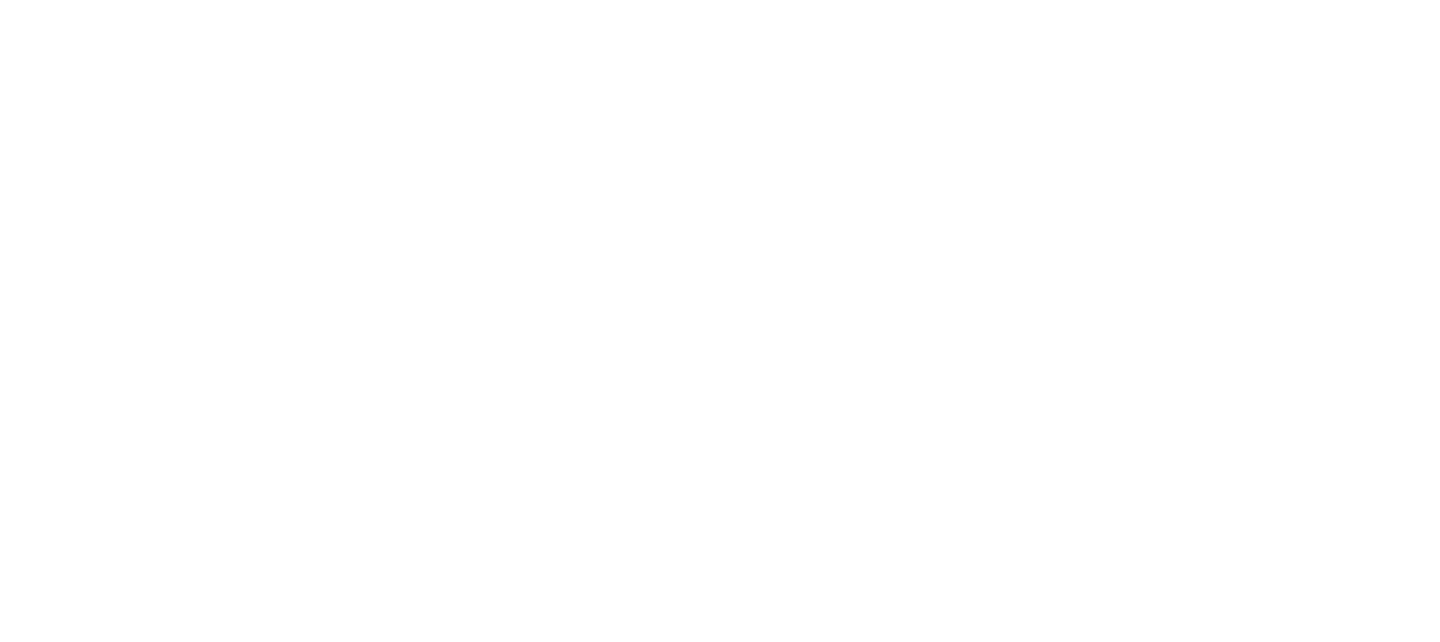
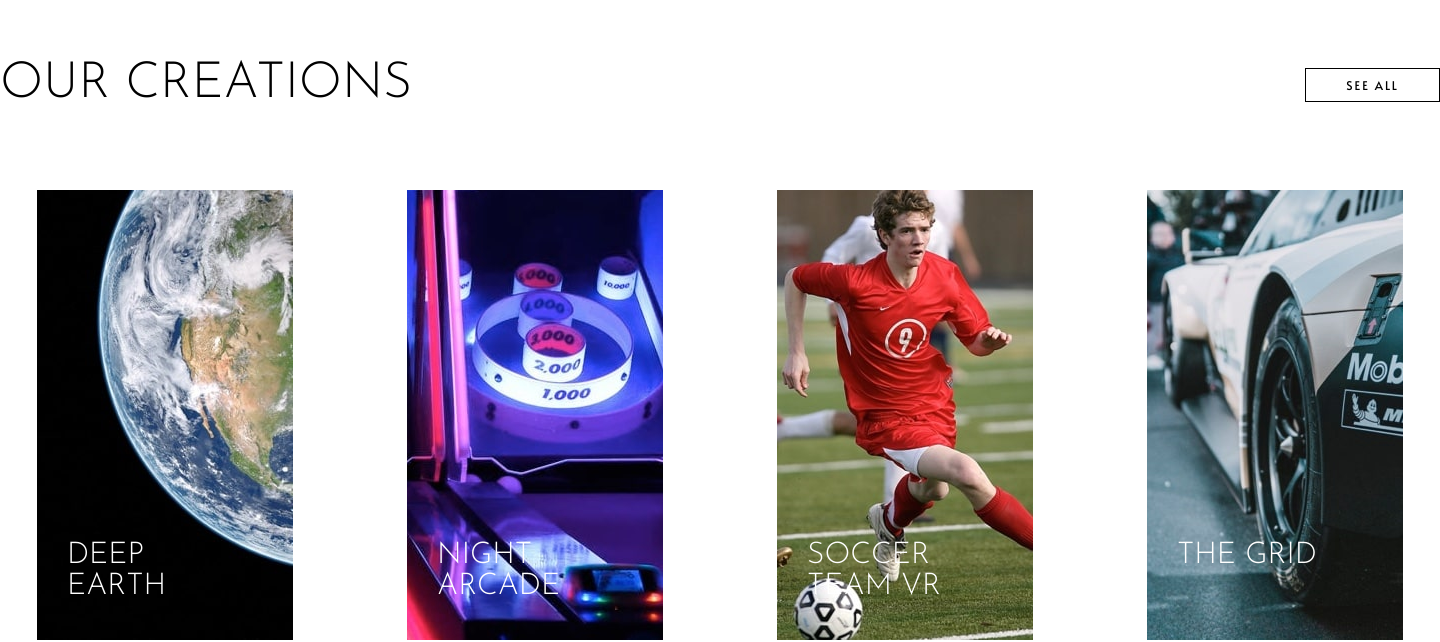
Before and after one commit to undstory/Loopstudios-landpage---Frontend-Mentor-, a React (Create React App) app: page / in a window 1280 px wide. Shown: the part 1641-2283 px from the top of the page, 1440 px wide, since content can reach past the window. Before the commit the page ends 1600 px from the top, so only its background shows below. Built offline with nearby package versions, Linux system fonts and the light colour scheme.

Commit message:
grid creations created

```diff
--- a/src/App.js
+++ b/src/App.js
@@ -4,6 +4,7 @@ import { theme } from 'themes/theme'
 import { ThemeProvider } from 'styled-components'
 import Welcome from 'layouts/Welcome'
 import Intro from 'layouts/Intro'
+import Creations from 'layouts/Creations'
 
 const App = () => (
   <>
@@ -12,6 +13,7 @@ const App = () => (
     <>
       <Welcome />
       <Intro />
+      <Creations />
     </>
   </ThemeProvider>
 
--- /dev/null
+++ b/src/components/Button.js
@@ -0,0 +1,22 @@
+
+import styled from 'styled-components'
+
+const Button = styled.button`
+    background-color: ${({ theme }) => theme.white};
+    color: ${({ theme }) => theme.black};
+    border: 1px solid ${({ theme }) => theme.black};
+    outline: none;
+    text-transform: uppercase;
+    font-size: 1.2rem;
+    font-family:  ${({ theme }) => theme.headerFont};
+    padding: .8rem 4rem;
+    cursor: pointer;
+    letter-spacing: 2px;;
+
+    :hover {
+        background-color: ${({ theme }) => theme.black};
+        color: ${({ theme }) => theme.white};
+    }
+`;
+
+export default Button;
--- /dev/null
+++ b/src/components/GridItem.js
@@ -0,0 +1,24 @@
+import styled from 'styled-components'
+
+const GridItem = styled.div`
+    background-image: url(${({ img }) => img});
+    background-repeat: no-repeat;
+    /* background-position: center center; */
+    background-size: cover;
+    height: 450px;
+    width: 256px;
+    position: relative;
+
+    :hover {
+        ::after {
+            content: "";
+            position: absolute;
+            width: 100%;
+            height: 100%;
+            background-color: white;
+            opacity: .7;
+        }
+    }
+`;
+
+export default GridItem
--- a/src/components/Title.js
+++ b/src/components/Title.js
@@ -1,5 +1,5 @@
 
-import styled from "styled-components";
+import styled, { css } from "styled-components";
 
 
 
@@ -10,6 +10,16 @@ const Title = styled.h2`
     color: ${({ theme }) => theme.white};
     font-weight: 300;
 
+    ${({ mini }) => mini && css`
+    font-size: 5rem;
+    color: ${({ theme }) => theme.black};
+    `}
+
+    ${({ miniMini }) => miniMini && css`
+    font-size: 3rem;
+    color: ${({ theme }) => theme.white};
+    `}
+
     @media (max-width: 1000px) {
         font-size: 8vw;
     }
--- /dev/null
+++ b/src/layouts/Creations.js
@@ -0,0 +1,76 @@
+import React from 'react'
+import styled from 'styled-components'
+import Title from 'components/Title'
+import Button from 'components/Button'
+import GridItem from 'components/GridItem'
+import deepEarth from 'images/desktop/image-deep-earth.jpg'
+import nightArcade from 'images/desktop/image-night-arcade.jpg'
+import soccerTeam from 'images/desktop/image-soccer-team.jpg'
+import theGrid from 'images/desktop/image-grid.jpg'
+import fromUp from 'images/desktop/image-from-above.jpg'
+import pocketBorealis from 'images/desktop/image-pocket-borealis.jpg'
+import theCuriosity from 'images/desktop/image-curiosity.jpg'
+import makeIt from 'images/desktop/image-fisheye.jpg'
+
+const StyledWrapper = styled.section`
+    width: 100%;
+    background-color: ${({ theme }) => theme.white};
+
+`;
+
+const ContentWrapper = styled.div`
+    width: 1440px;
+    margin: 0 auto;
+    padding-top: 10rem;
+`;
+
+const StyledHeader = styled.div`
+    display: flex;
+    flex-direction: row;
+    justify-content: space-between;
+    align-items: center;
+`;
+
+const StyledGrid = styled.div`
+    display: grid;
+    grid-template-columns: repeat(4, 1fr);
+    grid-template-rows: repeat(2, 1fr);
+    grid-gap: 4rem;
+    margin: 6rem 0;
+    margin: 8rem auto 10rem;
+    justify-items: center;
+    cursor: pointer;
+
+
+`;
+
+const StyledGridTitle = styled(Title)`
+        position: absolute;
+        top: 350px;
+        left: 3rem;
+        width: 70%;
+
+    `;
+
+const Creations = () => (
+    <StyledWrapper>
+        <ContentWrapper>
+        <StyledHeader>
+            <Title mini >Our Creations</Title>
+            <Button>see all</Button>
+        </StyledHeader>
+        <StyledGrid>
+            <GridItem img={deepEarth}><StyledGridTitle miniMini>Deep earth</StyledGridTitle></GridItem>
+            <GridItem img={nightArcade}><StyledGridTitle miniMini>Night arcade</StyledGridTitle></GridItem>
+            <GridItem img={soccerTeam}><StyledGridTitle miniMini>Soccer team vr</StyledGridTitle></GridItem>
+            <GridItem img={theGrid}><StyledGridTitle miniMini>The grid</StyledGridTitle></GridItem>
+            <GridItem img={fromUp}><StyledGridTitle miniMini>From up above vr</StyledGridTitle></GridItem>
+            <GridItem img={pocketBorealis}><StyledGridTitle miniMini>pocket borealis</StyledGridTitle></GridItem>
+            <GridItem img={theCuriosity}><StyledGridTitle miniMini>the curiosity</StyledGridTitle></GridItem>
+            <GridItem img={makeIt}><StyledGridTitle miniMini>make it fisheye</StyledGridTitle></GridItem>
+        </StyledGrid>
+        </ContentWrapper>
+    </StyledWrapper>
+)
+
+export default Creations
--- a/src/layouts/Intro.js
+++ b/src/layouts/Intro.js
@@ -65,8 +65,7 @@ const StyledBox = styled.div`
 `;
 
 const TitleMini = styled(Title)`
-    font-size: 5rem;
-    color: ${({ theme }) => theme.black};
+
     margin-bottom: 3rem;
 
     @media (max-width: 997px) {
@@ -98,7 +97,7 @@ const Intro = () => (
         <ContentWrapper>
             <Img src={img} alt="man with interactive vr" />
             <StyledBox>
-                <TitleMini>The leader in interactive vr</TitleMini>
+                <TitleMini mini>The leader in interactive vr</TitleMini>
                 <StyledParagraph>Founded in 2011, Loopstudios has beem producing world-class virtual
                     reality projects for some of the best companies around the globe.
                     Our award-winning creations have transformed businesses through digital
```
